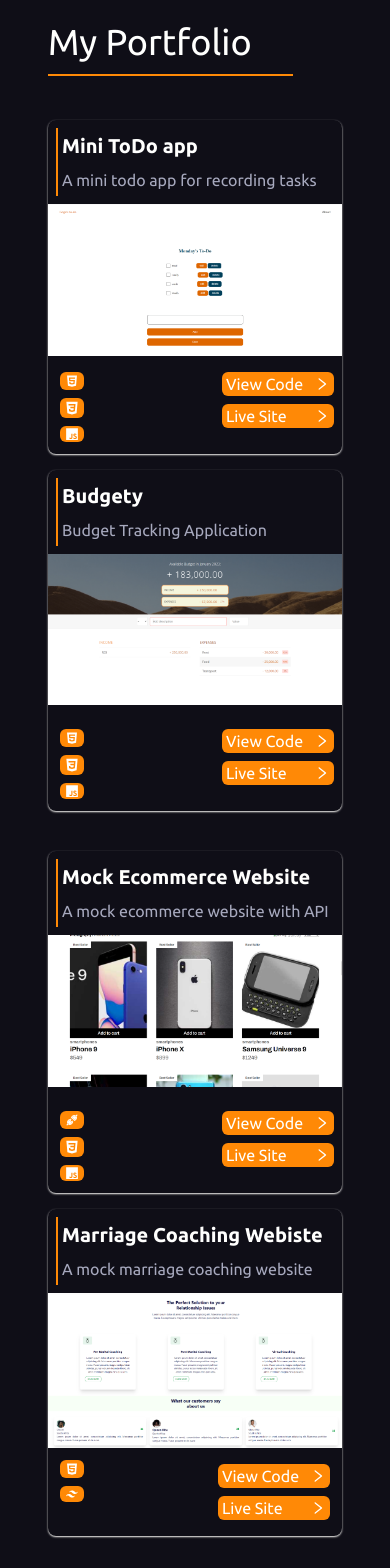
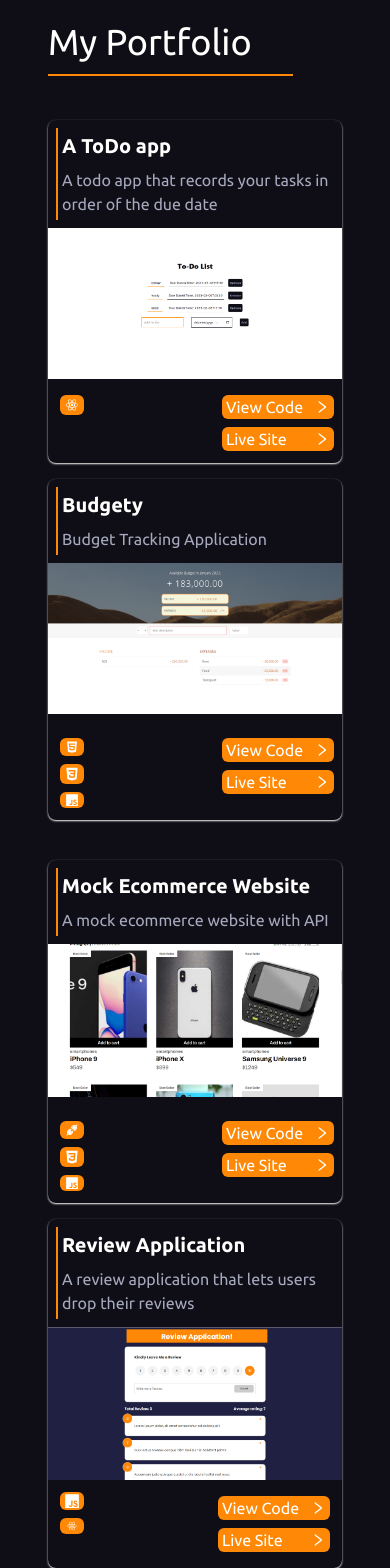
Before and after one commit to oigoga/My-1st-Portfolio, a React (Vite) app: page / in a window 390 px wide. Shown: the part 2460-4028 px from the top of the page. Built offline with nearby package versions, Linux system fonts and the light colour scheme; a web font is replaced by a local one.

Commit message:
Changed my projects

```diff
--- a/src/assets/index.js
+++ b/src/assets/index.js
@@ -6,7 +6,8 @@ import Budgety from './Budgety.png';
 import Ecommerce from './Ecommerce.png';
 import Dicegame from './Dicegame.png';
 import Marriagecoaching from './Marriage_coaching.png';
-import Minitodo from './Mini-todo.png'
+import Todo from './Todo.png'
+import Reviewapp from './Reviewapp.png'
 
 
 export {
@@ -18,5 +19,6 @@ export {
     Ecommerce,
     Dicegame,
     Marriagecoaching,
-    Minitodo
+    Todo,
+    Reviewapp
 }
--- a/src/components/Works.jsx
+++ b/src/components/Works.jsx
@@ -1,5 +1,5 @@
 import React from "react";
-import { Budgety, Ecommerce, Minitodo, Marriagecoaching } from "../assets";
+import { Budgety, Ecommerce, Todo, Reviewapp } from "../assets";
 import { AiOutlineRight, AiTwotoneApi } from "react-icons/ai";
 import {
   DiGithubBadge,
@@ -24,41 +24,38 @@ const Works = () => {
             <div className="flex  flex-col items-center lg:flex-row my-3 ">
               <div className="w-full lg:w-2/5  bg-navyy    shadow-sm shadow-off-white my-2 mx-4 rounded-lg  h-88 ">
                 <div className="border-l-2 h-1/4 border-orange m-2 w-full">
-                  <h4 className="text-xl p-1 font-extrabold">Mini ToDo app</h4>
+                  <h4 className="text-xl p-1 font-extrabold">A ToDo app</h4>
                   <p className="text-gray p-1">
-                     A mini todo app for recording tasks
+                     A todo app that records your tasks in order of the due date
                   </p>
                 </div>
                 <img
-                  src={Minitodo}
-                  alt="A Mini To Do  web app"
+                  src={Todo}
+                  alt="A  To Do  web app"
                   className="w-full h-1/2"
                 />
                 <div className="flex  justify-between mt-1">
                   <div className=" ">
                     <ul className="flex md:flex-row flex-col p-2">
-                      <li className="flex justify-center  mx-1 my-1 text-sm p-0.5 w-6 bg-orange  rounded-md  text-center">
-                        <DiHtml5 />
-                      </li>
+
                       <li className="flex justify-center mx-1 my-1 p-0.5 w-6 bg-orange  rounded-md  text-center">
-                        <DiCss3 />
+                        <DiReact />
+
                       </li>
 
-                      <li className="flex justify-center mx-1 my-1 p-0.5 w-6 lg:w-10 bg-orange text-xs rounded-md  text-center">
-                        <DiJsBadge />
-                      </li>
+
                     </ul>
                   </div>
                   <div className="flex flex-col p-2">
                     <a
-                      href="https://github.com/oigoga/Mini-Todo"
+                      href="https://github.com/oigoga/react-todo"
                       className="flex bg-orange px-1 justify-between rounded-md text-center w-28 my-1"
                     >
                       View Code
                       <AiOutlineRight className="self-center" />
                     </a>
                     <a
-                      href="https://minitodooigoga.netlify.app/"
+                      href="https://oigoga-to-do-app.netlify.app/"
                       className="flex bg-orange px-1 justify-between rounded-md  w-28 my-1"
                     >
                       {" "}
@@ -165,39 +162,39 @@ const Works = () => {
               <div className="w-full lg:w-2/5 bg-navyy shadow-sm shadow-off-white my-2 mx-4 rounded-lg  h-88  ">
                 <div className="border-l-2 h-1/4 border-orange m-2 w-full">
                   <h4 className="text-xl p-1 font-extrabold">
-                    Marriage Coaching Webiste
+                   Review Application
                   </h4>
                   <p className="text-gray p-1">
-                    A mock marriage coaching website
+                    A review application that lets users drop their reviews
                   </p>
                 </div>
                 <img
-                  src={Marriagecoaching}
-                  alt="Dicegame web app"
+                  src={Reviewapp}
+                  alt="Reviewapp"
                   className="w-full h-1/2"
                 />
                 <div className="flex justify-between lg:mt-3">
                   <div className=" ">
                     <ul className="flex md:flex-row flex-col p-2">
                       <li className="flex justify-center  mx-1 my-1 text-sm p-0.5 w-6 bg-orange  rounded-md  text-center">
-                        <DiHtml5 />
+                        <DiJsBadge/>
                       </li>
 
                       <li className="flex justify-center mx-1 my-1 p-0.5 w-6 lg:w-10 bg-orange text-xs rounded-md  text-center">
-                        <SiTailwindcss />
+                        <DiReact />
                       </li>
                     </ul>
                   </div>
                   <div className="flex flex-col p-3">
                     <a
-                      href="https://github.com/oigoga/Marriage-Coaching-Website"
+                      href="https://github.com/oigoga/Review-App"
                       className="flex bg-orange px-1 justify-between rounded-md text-center w-28 my-1"
                     >
                       View Code
                       <AiOutlineRight className="self-center" />
                     </a>
                     <a
-                      href="https://oigoga.github.io/Marriage-Coaching-Website/"
+                      href="https://reviewapp-oigoga.netlify.app/"
                       className="flex bg-orange px-1 justify-between rounded-md  w-28 my-1"
                     >
                       {" "}
```
Also changed, not shown: src/assets/Reviewapp.png (added), src/assets/Todo.png (added).
